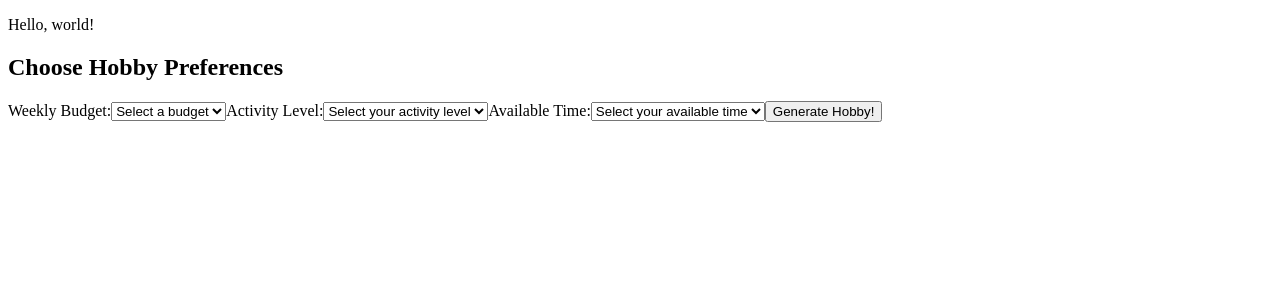
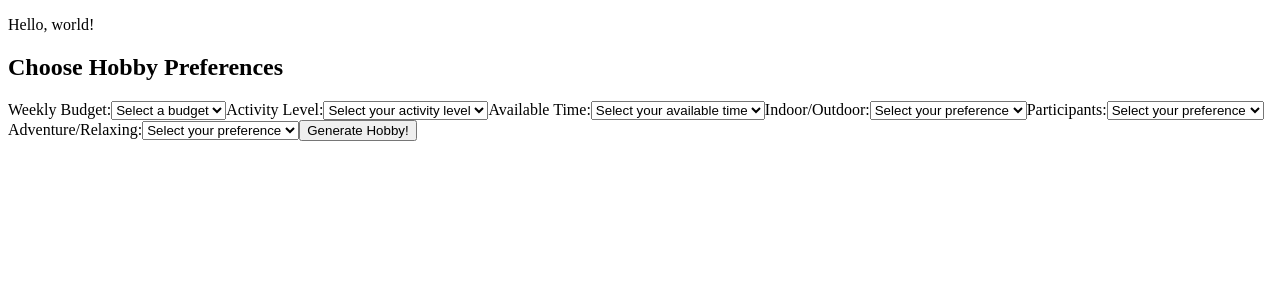
Before and after one commit to jerryrenn/HobbyMatch, a React app: page / in a window 1280 px wide. Shown: the top 300 px of the page. Built offline with nearby package versions, Linux system fonts and the light colour scheme; the HTML template or start-up script is replaced by a standard one.

Commit message:
add functional refresh button

```diff
--- a/client/src/components/Form.jsx
+++ b/client/src/components/Form.jsx
@@ -6,6 +6,9 @@ const Form = () => {
   const [budget, setBudget] = useState("");
   const [activityLevel, setActivityLevel] = useState("");
   const [availableTime, setAvailableTime] = useState("");
+  const [indoorOutdoor, setIndoorOutdoor] = useState("");
+  const [participants, setParticipants] = useState("");
+  const [type, setType] = useState("");
   const [response, setResponse] = useState("");
 
 
@@ -16,12 +19,18 @@ const Form = () => {
       budget,
       activityLevel,
       availableTime,
+      indoorOutdoor,
+      participants,
+      type
     };
 
     axios.post("http://localhost:3000/hobby", userPreferences).then((response) => {
-      setBudget("");
-      setActivityLevel("");
-      setAvailableTime("");
+      // setBudget("");
+      // setActivityLevel("");
+      // setAvailableTime("");
+      // setIndoorOutdoor("");
+      // setParticipants("");
+      // setType("");
       const result = response.data.result;
       console.log('this is the entire text: ', result);
       const paragraphs = result.split('\n\n');
@@ -37,6 +46,41 @@ const Form = () => {
     });
   };
 
+  const handleRegenClick = (e) => {
+    e.preventDefault();
+    setResponse("");
+
+    const userPreferences = {
+      budget,
+      activityLevel,
+      availableTime,
+      indoorOutdoor,
+      participants,
+      type
+    };
+
+    axios.post("http://localhost:3000/hobby", userPreferences).then((response) => {
+      // setBudget("");
+      // setActivityLevel("");
+      // setAvailableTime("");
+      // setIndoorOutdoor("");
+      // setParticipants("");
+      // setType("");
+      const result = response.data.result;
+      console.log('this is the entire text: ', result);
+      const paragraphs = result.split('\n\n');
+      const title = paragraphs[0];
+      const firstParagraph = paragraphs[1];
+      const secondParagraph = paragraphs[2];
+      console.log('should be an array split, 3: ', paragraphs);
+
+      setResponse({ title, firstParagraph, secondParagraph });
+    })
+    .catch((error) => {
+      console.error("Error registering attendee:", error);
+    });
+  }
+
   return (
     <div>
       <h2>Choose Hobby Preferences</h2>
@@ -46,10 +90,10 @@ const Form = () => {
           <select required value={budget} onChange={(e) => setBudget(e.target.value)}>
             <option value="">Select a budget</option>
             <option value="0">$0</option>
-            <option value="10">$10</option>
-            <option value="25">$25</option>
             <option value="50">$50</option>
             <option value="100">$100</option>
+            <option value="200">$200</option>
+            <option value="500">$500</option>
           </select>
         </label>
         <label>
@@ -68,11 +112,42 @@ const Form = () => {
           <select required value={availableTime} onChange={(e) => setAvailableTime(e.target.value)}>
             <option value="">Select your available time</option>
             <option value="Less than 1 hour">Less than 1 hour</option>
-            <option value="1-2 hours">1-2 hours</option>
-            <option value="2-3 hours">2-3 hours</option>
-            <option value="3-4 hours">3-4 hours</option>
-            <option value="4-5 hours">4-5 hours</option>
-            <option value="More than 5 hours">More than 5 hours</option>
+            <option value="1-5 hours">1-5 hours</option>
+            <option value="5-10 hours">5-10 hours</option>
+            <option value="15-20 hours">15-20 hours</option>
+            <option value="20+ hours">20+ hours</option>
+          </select>
+        </label>
+
+        <label>
+          Indoor/Outdoor:
+          <select required value={indoorOutdoor} onChange={(e) => setIndoorOutdoor(e.target.value)}>
+            <option value="">Select your preference</option>
+            <option value="Indoor">Indoor</option>
+            <option value="Outdoor">Outdoor</option>
+            <option value="indoor or outdoor">Both!</option>
+          </select>
+        </label>
+
+        <label>
+          Participants:
+          <select required value={participants} onChange={(e) => setParticipants(e.target.value)}>
+            <option value="">Select your preference</option>
+            <option value="Solo">Solo</option>
+            <option value="2-3">2-3</option>
+            <option value="3-4">3-4</option>
+            <option value="4+">4+</option>
+          </select>
+        </label>
+
+        <label>
+          Adventure/Relaxing:
+          <select required value={type} onChange={(e) => setType(e.target.value)}>
+            <option value="">Select your preference</option>
+            <option value="Relaxing">Relaxing</option>
+            <option value="Moderate">Moderate</option>
+            <option value="Adventurous">Adventurous</option>
+            <option value="relaxing or adventurous">Surprise me</option>
           </select>
         </label>
 
@@ -86,6 +161,7 @@ const Form = () => {
         <strong>{response.title}</strong>
         <p>{response.firstParagraph}</p>
         <p>{response.secondParagraph}</p>
+        <button onClick={handleRegenClick}>Regenerate</button>
         </div>
       )}
 
```
Also changed, not shown: 1 other file (tests, documents, lock files or other folders).
